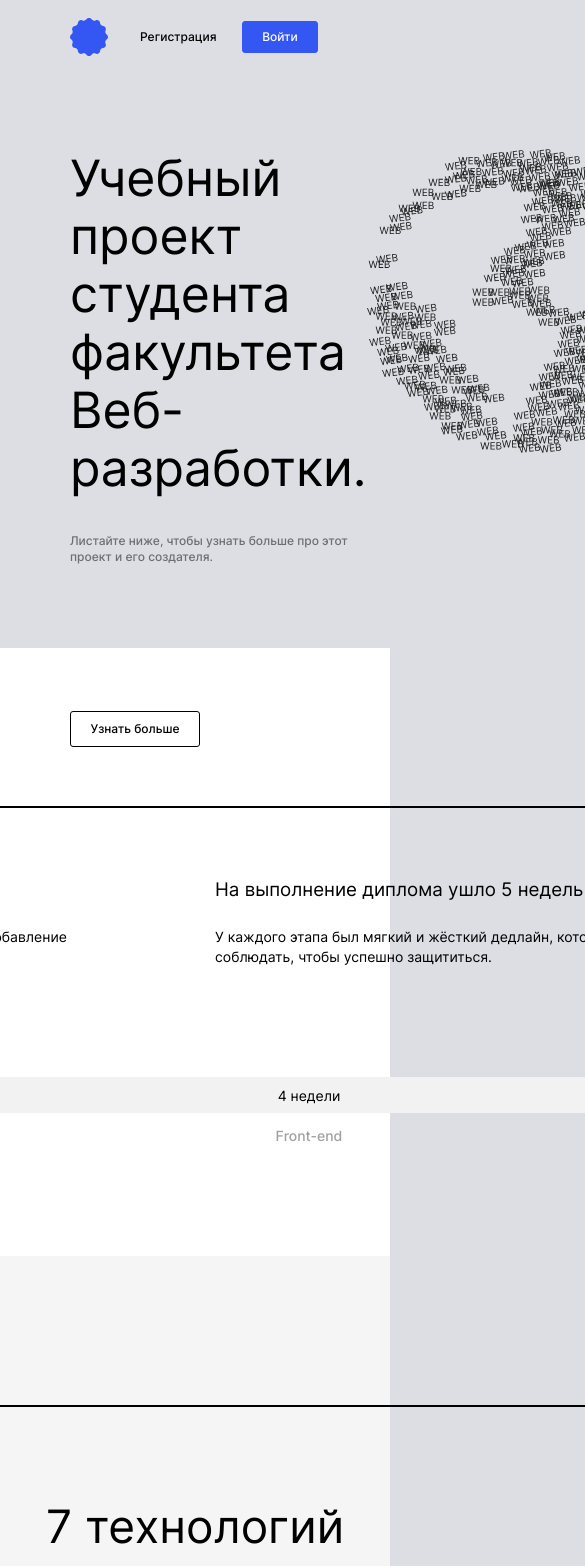
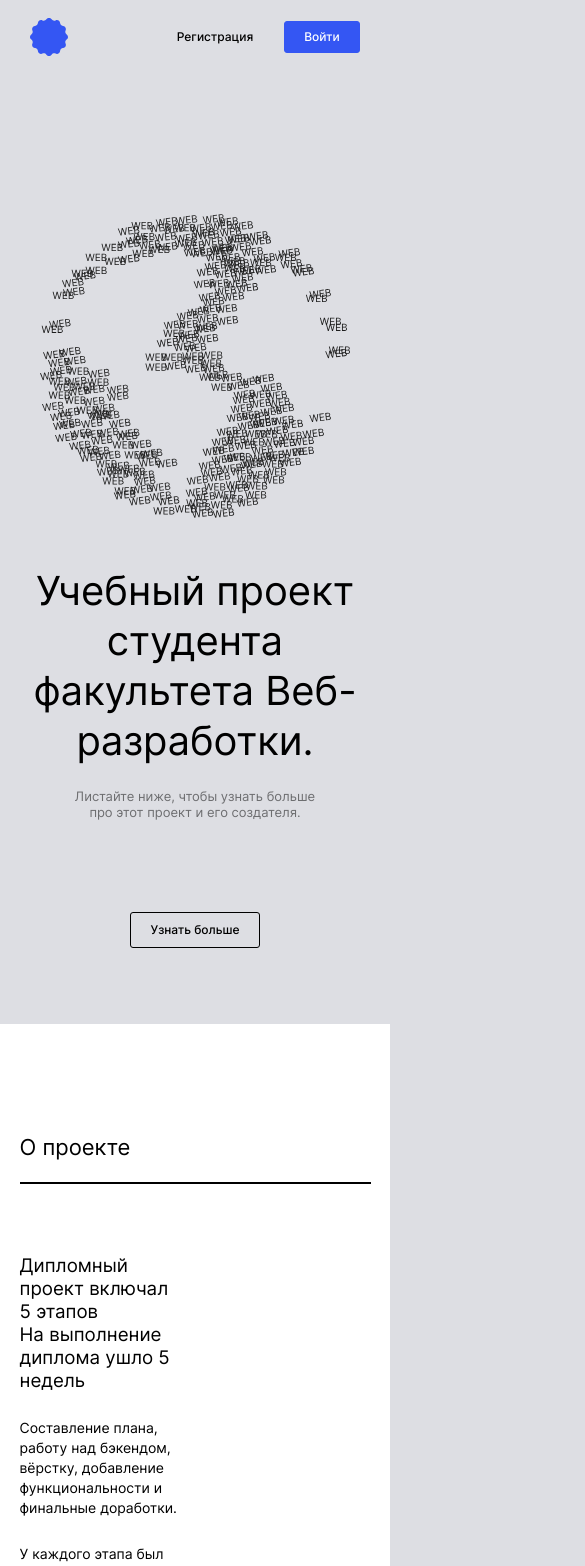
Before and after one commit to Moscow89er/movies-explorer-frontend, a React (Create React App) app: page / in a window 390 px wide. Shown: the top 1566 px of the page, 585 px wide, since content can reach past the window. Built offline with nearby package versions, Linux system fonts and the light colour scheme.

Commit message:
работа над адаптивом

```diff
--- a/package.json
+++ b/package.json
@@ -8,6 +8,7 @@
     "@testing-library/user-event": "^13.5.0",
     "react": "^18.2.0",
     "react-dom": "^18.2.0",
+    "react-router-dom": "^6.14.2",
     "react-scripts": "5.0.1",
     "web-vitals": "^2.1.4"
   },
--- a/src/components/AboutMe/AboutMe.css
+++ b/src/components/AboutMe/AboutMe.css
@@ -8,7 +8,8 @@
 }
 
 .about-me__title {
-    width: 1140px;
+    width: 90%;
+    max-width: 1140px;
     margin: 0;
     padding-top: 110px;
     padding-bottom: 24px;
@@ -20,7 +21,8 @@
 }
 
 .about-me__container {
-    width: 1140px;
+    width: 90%;
+    max-width: 1140px;
     margin-top: 66px;
     margin-bottom: 10px;
     display: flex;
@@ -29,7 +31,8 @@
 }
 
 .about-me__container-text {
-    width: 600px;
+    width: 60%;
+    max-width: 600px;
     flex-direction: column;
 }
 
@@ -51,7 +54,7 @@
 
 .about-me__container-text_paragraph {
     margin: 26px auto 0 auto;
-    width: 598px;
+    max-width: 598px;
     font-size: 14px;
     font-style: normal;
     font-weight: 400;
--- a/src/components/AboutProjects/AboutProject.css
+++ b/src/components/AboutProjects/AboutProject.css
@@ -8,7 +8,8 @@
 }
 
 .about-projects__title {
-    width: 1140px;
+    width: 90%;
+    max-width: 1140px;
     margin: 0;
     padding-top: 110px;
     padding-bottom: 22px;
@@ -20,7 +21,8 @@
 }
 
 .about-projects__container {
-    width: 1140px;
+    width: 90%;
+    max-width: 1140px;
     margin-top: 70px;
     margin-bottom: 98px;
     display: flex;
@@ -33,7 +35,8 @@
 }
 
 .about-projects__container_subtitle {
-    width: 550px;
+    width: 45%;
+    max-width: 550px;
     margin: 0;
     font-style: normal;
     font-weight: 400;
@@ -45,7 +48,8 @@
 }
 
 .about-projects__container_paragraph {
-    width: 550px;
+    width: 45%;
+    max-width: 550px;
     margin: 26px 0 0;
     font-size: 14px;
     font-style: normal;
@@ -59,7 +63,8 @@
 
 .about-projects__container_one-week {
     margin: 0;
-    width: 228px;
+    width: 20%;
+    max-width: 228px;
     height: 36px;
     color: #FFF;
     text-align: center;
@@ -75,7 +80,8 @@
 
 .about-projects__container_four-week {
     margin: 0;
-    width: 912px;
+    width: 80%;
+    max-width: 912px;
     height: 36px;
     color: #000;
     text-align: center;
@@ -91,7 +97,8 @@
 
 .about-projects__container_backend {
     margin: 14 0 0;
-    width: 228px;
+    width: 20%;
+    max-width: 228px;
     color: #A0A0A0;
     text-align: center;
     display: flex;
@@ -105,7 +112,8 @@
 
 .about-projects__container_frontend {
     margin: 14px 0 0;
-    width: 912px;
+    width: 80%;
+    max-width: 912px;
     color: #A0A0A0;
     display: flex;
     justify-content: center;
--- a/src/components/App/App.js
+++ b/src/components/App/App.js
@@ -1,14 +1,21 @@
+import { BrowserRouter as Router, Routes, Route } from "react-router-dom";
 import Header from "../Header/Header";
 import Main from "../Main/Main";
+import Movies from '../Movies/Movies';
 import Footer from "../Footer/Footer";
 
 function App() {
   return (
-    <div>
-      <Header />
-      <Main />
-      <Footer />
-    </div>
+    <Router>
+      <div>
+        <Header />
+        <Routes>
+          <Route path="/" element={<Main />} />
+          <Route path="/movies" element={<Movies />} />
+        </Routes>
+        <Footer />
+      </div>
+    </Router>
   );
 }
 
--- a/src/components/Footer/Footer.css
+++ b/src/components/Footer/Footer.css
@@ -8,7 +8,8 @@
 }
 
 .footer__title {
-    width: 1140px;
+    width: 90%;
+    max-width: 1140px;
     margin: 80px auto 0 auto;
     padding-bottom: 20px;
     text-align: center;
@@ -21,7 +22,8 @@
 }
 
 .footer__container {
-    width: 1140px;
+    width: 90%;
+    max-width: 1140px;
     height: 56px;
     display: flex;
     flex-direction: row;
--- a/src/components/Header/Header.css
+++ b/src/components/Header/Header.css
@@ -34,6 +34,7 @@
 
 .header__link_sign-up {
     margin-right: 30px;
+    padding: 0;
     width: 78px;
     color: #000;
     background: inherit;
@@ -43,3 +44,13 @@
     font-weight: 500;
     line-height: 16px;
 }
+
+@media (max-width: 920px) {
+    .header__logo {
+        padding-left: 30px;
+    }
+
+    .header__container {
+        margin-right: 28px;
+    }
+}
--- /dev/null
+++ b/src/components/Movies/Movies.js
@@ -0,0 +1,9 @@
+function Movies () {
+    return (
+        <section>
+
+        </section>
+    )
+}
+
+export default Movies;
--- a/src/components/Portfolio/Portfolio.css
+++ b/src/components/Portfolio/Portfolio.css
@@ -9,7 +9,8 @@
 
 .portfolio__title {
     color: #A0A0A0;
-    width: 1140px;
+    width: 90%;
+    max-width: 1140px;
     margin: 0;
     padding-top: 90px;
     padding-bottom: 30px;
@@ -21,7 +22,8 @@
 
 .portfolio__container {
     margin: 0;
-    width: 1140px;
+    width: 90%;
+    max-width: 1140px;
     height: 90px;
     display: flex;
     flex-direction: row;
--- a/src/components/Promo/Promo.css
+++ b/src/components/Promo/Promo.css
@@ -2,7 +2,7 @@
     margin: 0 auto 50px;
     display: flex;
     max-width: 1280px;
-    height: 524px;
+    min-height: 524px;
 }
 
 .promo__container {
@@ -10,13 +10,10 @@
     padding-left: 70px;
     flex-direction: column;
     max-width: 640px;
-    height: 424px;
 }
 
 .promo__logo {
     margin: 75px 70px auto auto;
-    width: 310px;
-    height: 304px;
 }
 
 .promo__container_button {
@@ -49,3 +46,44 @@
     line-height: 16px;
     opacity: 0.5;
 }
+
+@media (max-width: 920px) {
+    .promo {
+        display: flex;
+        flex-direction: column-reverse;
+        margin-bottom: 76px;
+    }
+
+    .promo__container {
+        margin: 48px auto auto;
+        padding: 0;
+    }
+
+    .promo__logo {
+        margin: 140px auto auto;
+    }
+
+    .promo__container_button {
+        display: flex;
+        justify-content: center;
+        align-items: center;
+        margin: 92px auto auto;
+    }
+
+    .promo__title {
+        margin: auto;
+        max-width: 680px;
+        text-align: center;
+        font-size: 40px;
+        line-height: 50px;
+    }
+
+    .promo__subtitle {
+        margin: 22px auto auto;
+        max-width: 260px;
+        text-align: center;
+        font-size: 13px;
+        font-weight: 400;
+        line-height: normal;
+    }
+}
--- a/src/components/Techs/Techs.css
+++ b/src/components/Techs/Techs.css
@@ -8,7 +8,8 @@
 }
 
 .techs__title {
-    width: 1140px;
+    width: 90%;
+    max-width: 1140px;
     margin: 0;
     padding-top: 100px;
     padding-bottom: 24px;
```
Also changed, not shown: src/components/Movies/Movies.css (added), 1 other file (tests, documents, lock files or other folders).
